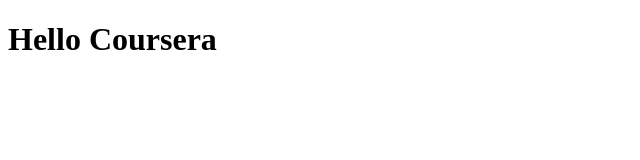
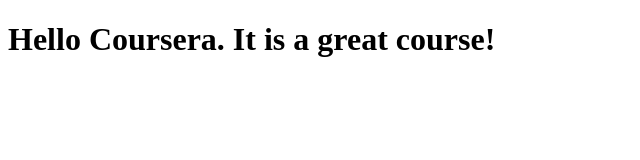
Before and after one commit to AngelaNabaweesi/coursera-test, a plain HTML site: page site/index.html in a window 1280 px wide. Shown: the whole page, without its empty margins (0-640 px from the left). Drawn offline with Linux system fonts and the light colour scheme.

Commit message:
Small addition to our page content

```diff
--- a/site/index.html
+++ b/site/index.html
@@ -6,6 +6,6 @@
 	<title>Hello Coursera</title>
 </head>
 <body>
-	<h1>Hello Coursera</h1>
+	<h1>Hello Coursera. It is a great course!</h1>
 </body>
 </html>
```
